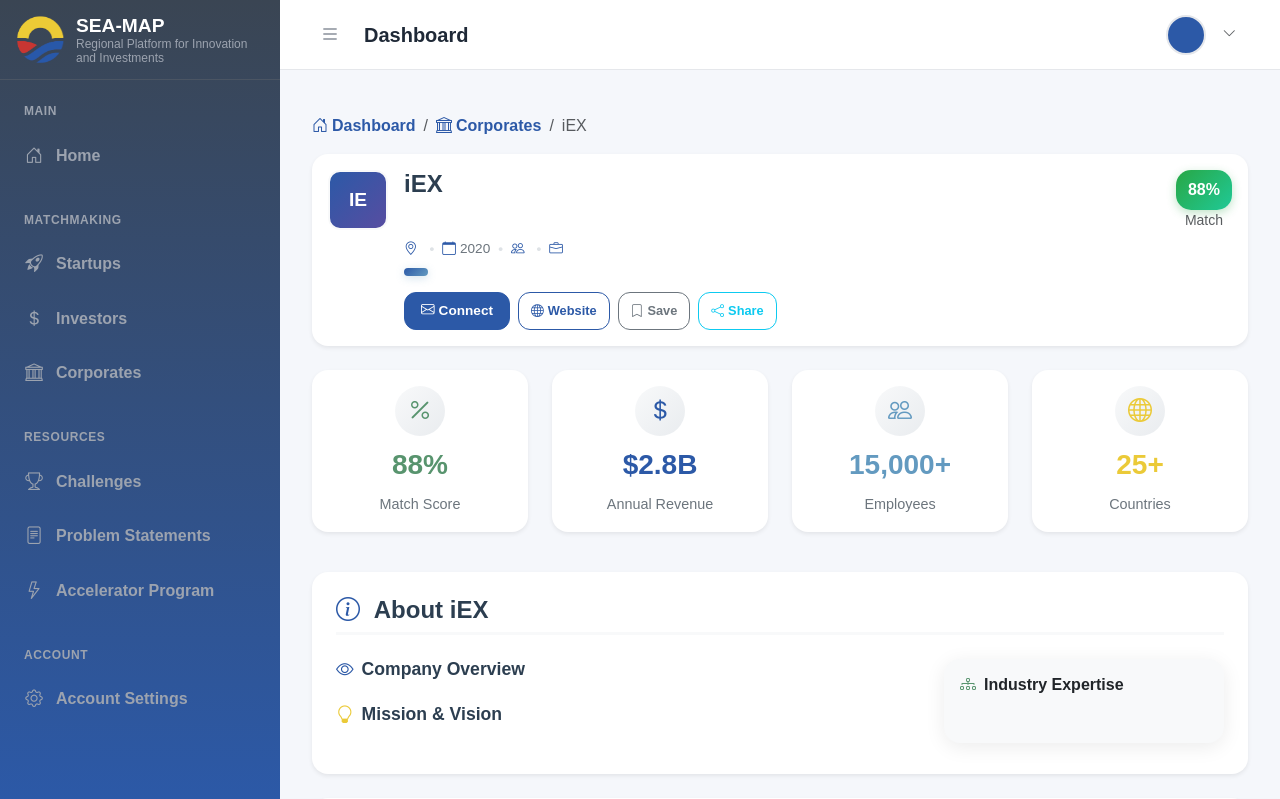
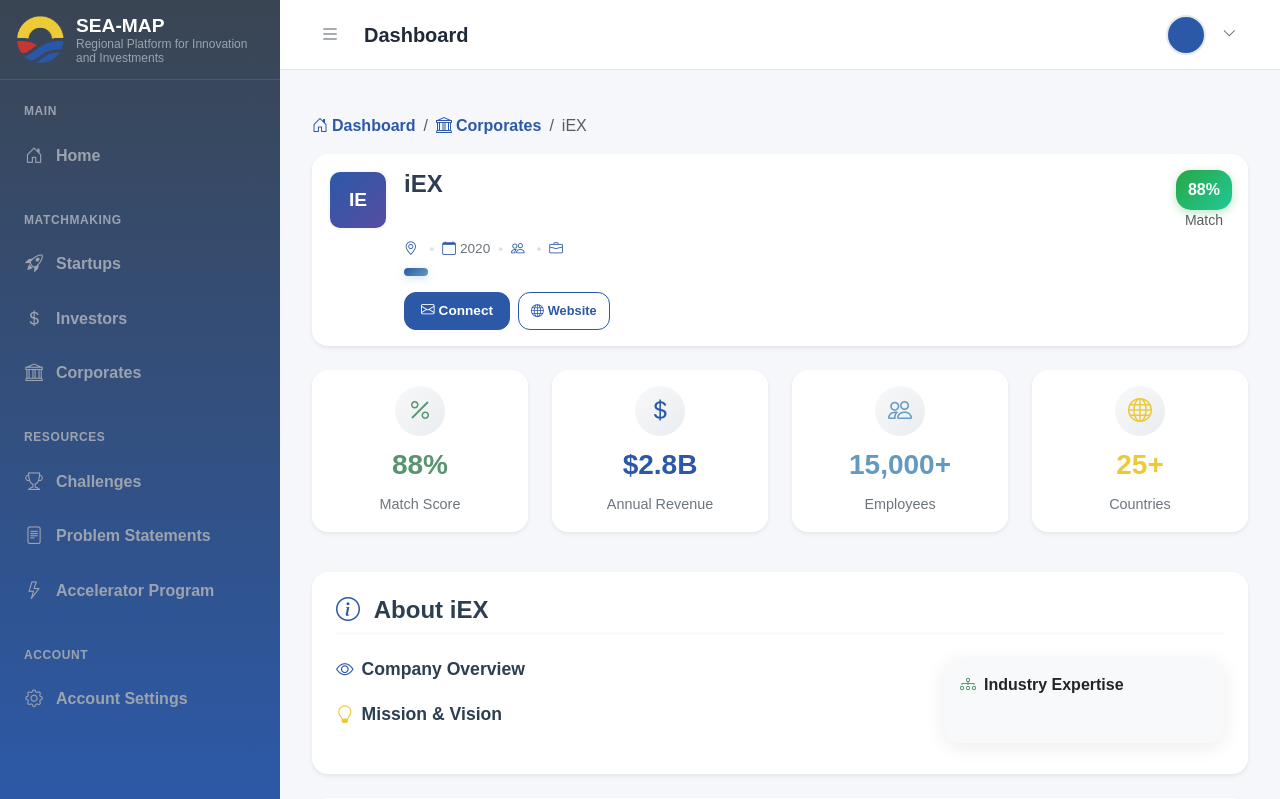
Before and after one commit to icooniex/seamap, a Django app: template templates/member/corporate_profile.html in a window 1280 px wide. Shown: the top 799 px of the page. Run offline with Django 4.2, Linux system fonts and the light colour scheme; the template is opened without the code that fills it: values that come from a table or form of the project are taken from there, others are empty; data comes from the database, SQL or seed files in the repository; parts of the project's set-up code (start-up, migrations or seed data) failed here and were passed over.

Commit message:
remove share function

```diff
--- a/templates/member/corporate_profile.html
+++ b/templates/member/corporate_profile.html
@@ -63,9 +63,11 @@
                             <i class="bi bi-envelope me-1"></i>
                             <span class="d-none d-sm-inline">Connect</span>
                         </button>
-                        <button class="btn btn-outline-info btn-sm sticky-btn-secondary d-none d-lg-inline-flex" onclick="shareProfile()">
+                        {% if corporate.website %}
+                        <button class="btn btn-outline-info btn-sm sticky-btn-secondary d-none d-lg-inline-flex" onclick="window.open('{{ corporate.website }}', '_blank')">
                             <i class="bi bi-globe me-1"></i>Website
                         </button>
+                        {% endif %}
                     </div>
                 </div>
             </div>
@@ -161,15 +163,11 @@
                                     <i class="bi bi-envelope me-2"></i>Connect
                                 </button>
                                 <div class="btn-group-mobile">
+                                    {% if corporate.website %}
                                     <button class="btn btn-outline-primary btn-sm btn-mobile-sm" onclick="window.open('{{ corporate.website }}', '_blank')">
                                         <i class="bi bi-globe me-1"></i>Website
                                     </button>
-                                    <button class="btn btn-outline-secondary btn-sm btn-mobile-sm" onclick="toggleBookmark({{ corporate.id }})">
-                                        <i class="bi bi-bookmark me-1"></i>Save
-                                    </button>
-                                    <button class="btn btn-outline-info btn-sm btn-mobile-sm" onclick="shareProfile()">
-                                        <i class="bi bi-share me-1"></i>Share
-                                    </button>
+                                    {% endif %}
                                 </div>
                             </div>
 
@@ -178,15 +176,11 @@
                                 <button class="btn btn-primary" onclick="sendConnectEmail()">
                                     <i class="bi bi-envelope me-1"></i>Connect
                                 </button>
+                                {% if corporate.website %}
                                 <button class="btn btn-outline-primary btn-sm" onclick="window.open('{{ corporate.website }}', '_blank')">
                                     <i class="bi bi-globe me-1"></i>Website
                                 </button>
-                                <button class="btn btn-outline-secondary btn-sm" onclick="toggleBookmark({{ corporate.id }})">
-                                    <i class="bi bi-bookmark me-1"></i>Save
-                                </button>
-                                <button class="btn btn-outline-info btn-sm" onclick="shareProfile()">
-                                    <i class="bi bi-share me-1"></i>Share
-                                </button>
+                                {% endif %}
                             </div>
                         </div>
                     </div>
@@ -1062,59 +1056,6 @@ function sendConnectEmail() {
     window.location.href = `mailto:${email}?subject=${subject}&body=${body}`;
 }
 
-function toggleBookmark(corporateId) {
-    const button = event.target.closest('button');
-    const icon = button.querySelector('i');
-    const originalClass = icon.className;
-
-    // Optimistic UI update
-    icon.className = 'bi bi-bookmark-fill me-2';
-
-    fetch(`/api/toggle-bookmark/${corporateId}/`, {
-        method: 'POST',
-        headers: {
-            'X-CSRFToken': document.querySelector('[name=csrfmiddlewaretoken]').value,
-        },
-    })
-    .then(response => response.json())
-    .then(data => {
-        if (data.bookmarked) {
-            icon.className = 'bi bi-bookmark-fill me-2';
-            button.innerHTML = '<i class="bi bi-bookmark-fill me-2"></i>Bookmarked';
-        } else {
-            icon.className = 'bi bi-bookmark me-2';
-            button.innerHTML = '<i class="bi bi-bookmark me-2"></i>Bookmark';
-        }
-    })
-    .catch(error => {
-        console.error('Error:', error);
-        // Revert on error
-        icon.className = originalClass;
-    });
-}
-
-function shareProfile() {
-    if (navigator.share) {
-        navigator.share({
-            title: '{{ corporate.company_name }} - SEA-MAP',
-            text: '{{ corporate.description }}',
-            url: window.location.href,
-        });
-    } else {
-        navigator.clipboard.writeText(window.location.href).then(function() {
-            // Show success feedback
-            const button = event.target.closest('button');
-            const originalText = button.innerHTML;
-            button.innerHTML = '<i class="bi bi-check me-2"></i>Copied!';
-            setTimeout(() => {
-                button.innerHTML = originalText;
-            }, 2000);
-        }).catch(function() {
-            alert('Link copied to clipboard: ' + window.location.href);
-        });
-    }
-}
-
 function sendEmail() {
     const subject = encodeURIComponent('Collaboration Opportunity - {{ corporate.company_name }}');
     const body = encodeURIComponent(`Hello {{ corporate.company_name }} team,\n\nI found your corporate profile on SEA-MAP and I'm interested in exploring collaboration opportunities.\n\nBest regards`);
@@ -1231,25 +1172,6 @@ document.addEventListener('DOMContentLoaded', function() {
             });
         });
     }
-
-    // Update bookmark state in sticky header
-    window.updateStickyBookmarkState = function(isBookmarked) {
-        if (!stickyHeader) return;
-
-        const stickyBookmarkBtn = stickyHeader.querySelector('button[onclick*="toggleBookmark"]');
-        if (stickyBookmarkBtn) {
-            const icon = stickyBookmarkBtn.querySelector('i');
-            const text = stickyBookmarkBtn.querySelector('span');
-
-            if (isBookmarked) {
-                icon.className = 'bi bi-bookmark-fill me-1';
-                if (text) text.textContent = 'Saved';
-            } else {
-                icon.className = 'bi bi-bookmark me-1';
-                if (text) text.textContent = 'Save';
-            }
-        }
-    };
 });
 </script>
 
```
